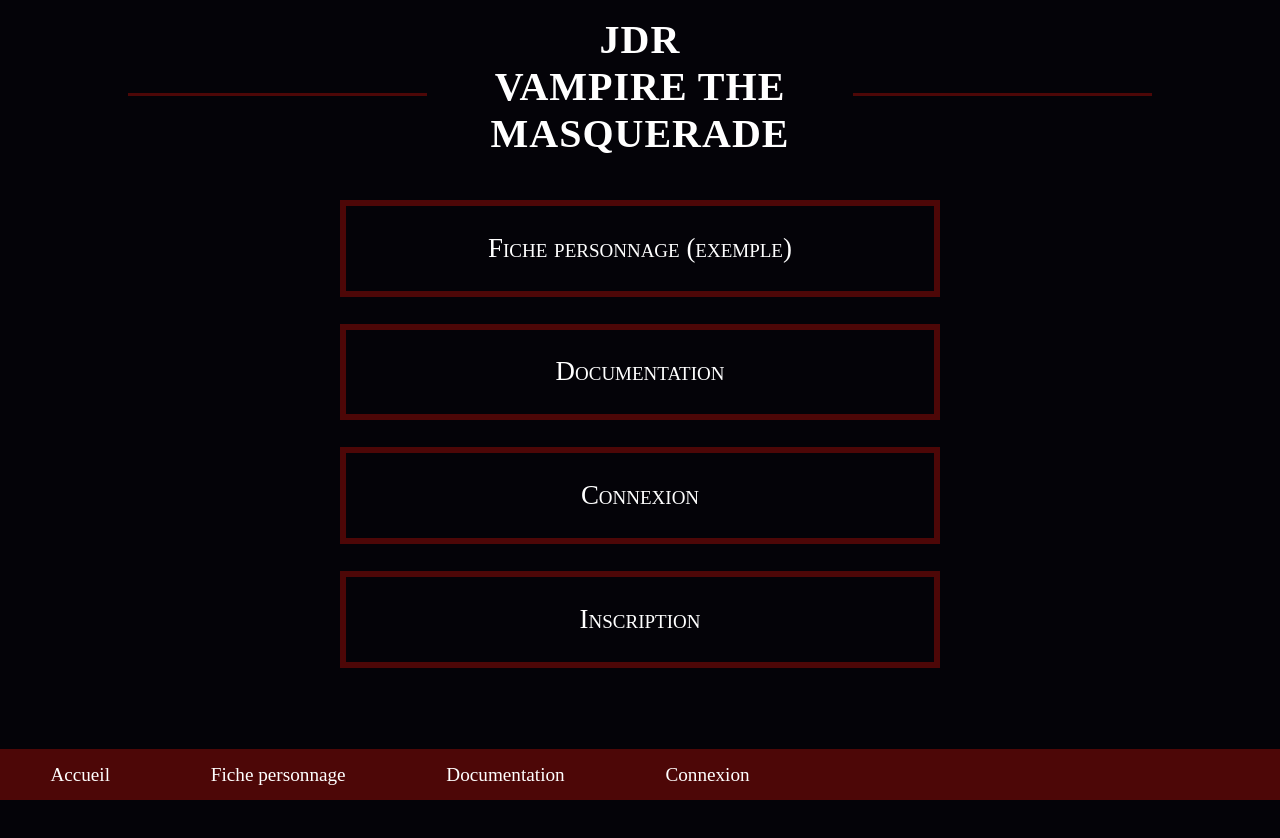
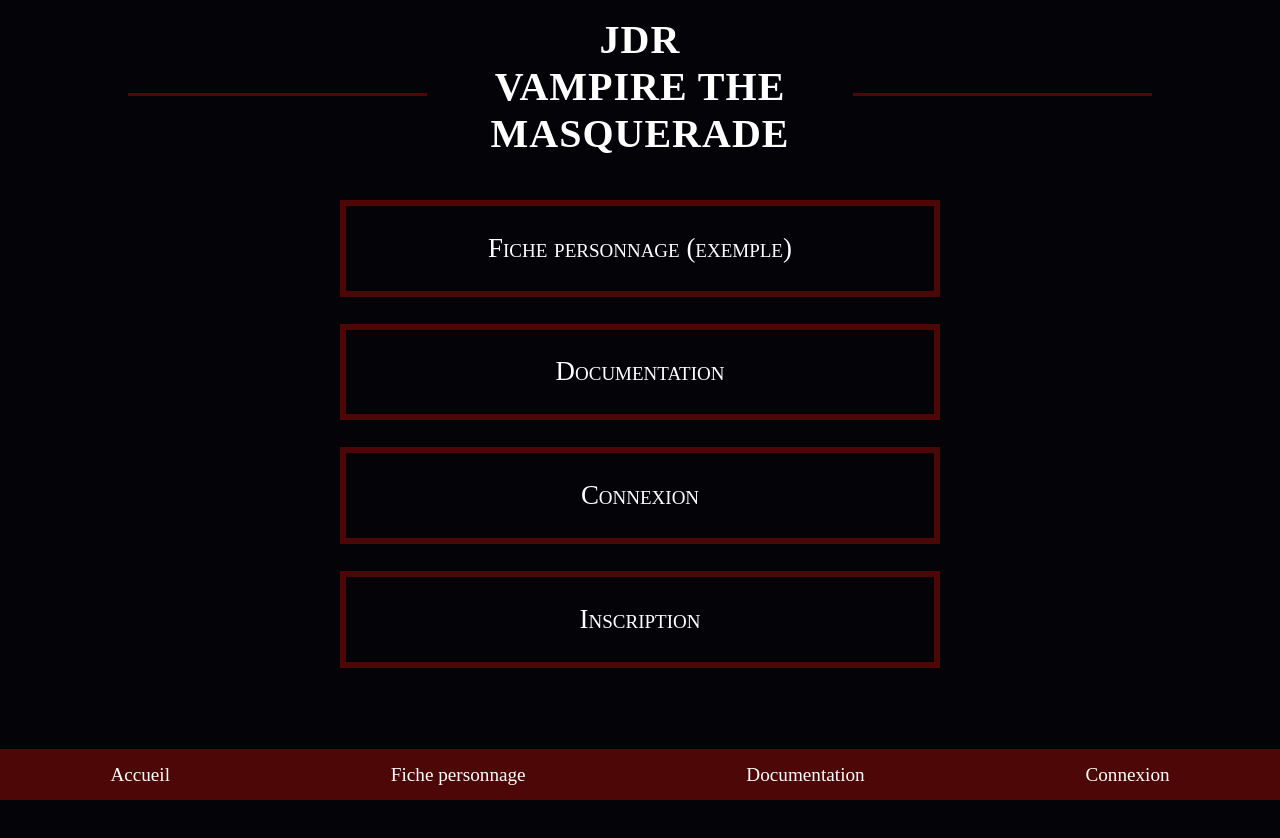
Before and after one commit to IrealCreation/vtm, a Next.js app: page / in a window 1280 px wide. Shown: the top 838 px of the page. Built offline with nearby package versions, Linux system fonts and the light colour scheme.

Commit message:
Navbar CSS correction

```diff
--- a/styles/globals.scss
+++ b/styles/globals.scss
@@ -174,7 +174,7 @@
         margin: 0;
         display: flex;
         justify-content: space-around;
-        max-width: 100vh;
+        max-width: 100%;
 
         li a {
             display: inline-block;
```
